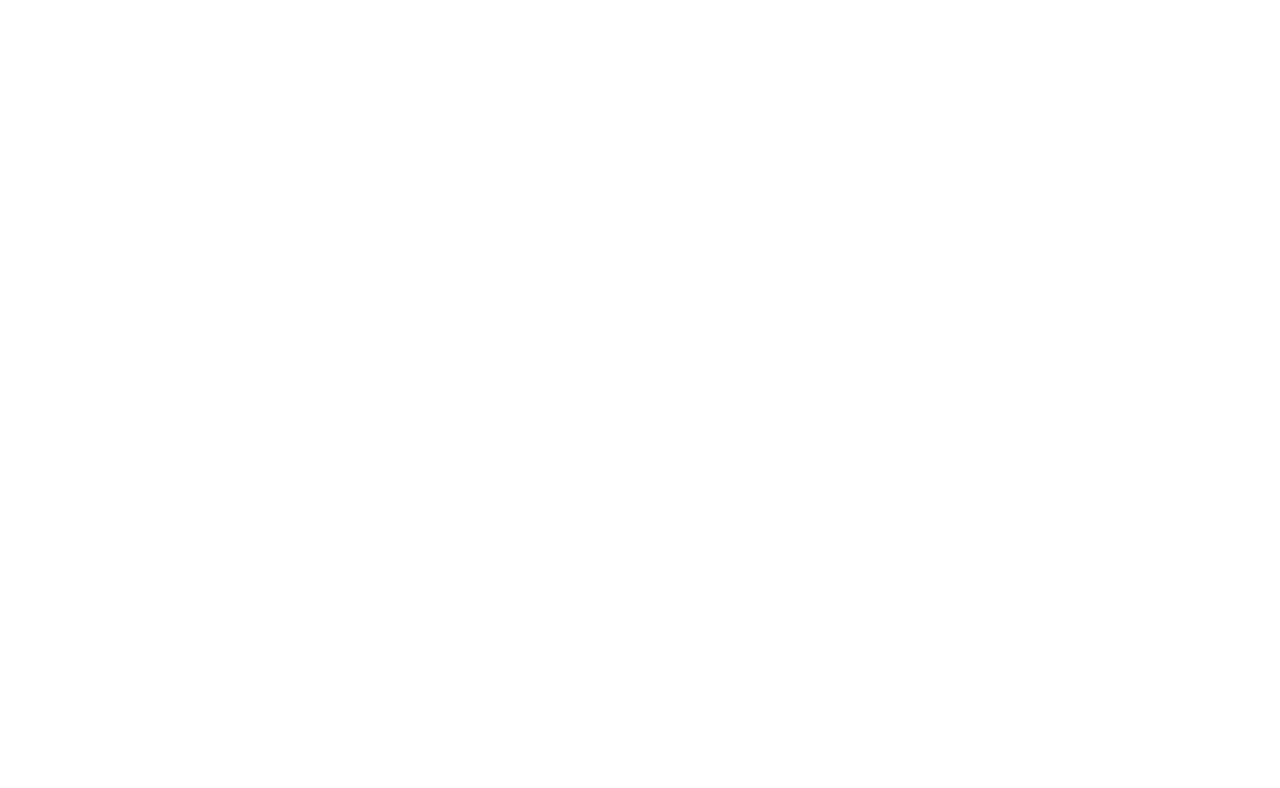
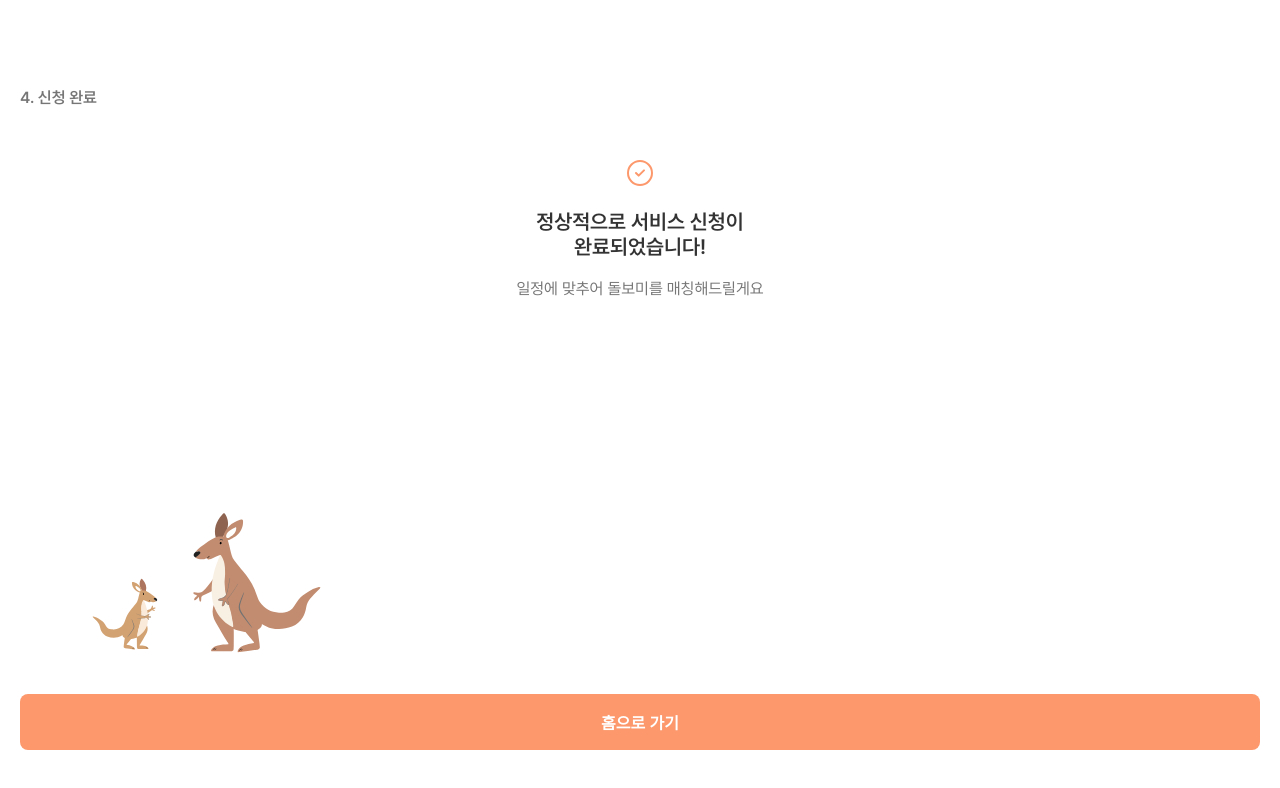
Before and after one commit to 9oormthon-univ/2024_DANPOONG_TEAM_15_FE, a React (Vite) app: page /request/done in a window 1280 px wide. Shown: the top 788 px of the page. Built offline with nearby package versions, Linux system fonts and the light colour scheme.

Commit message:
:sparkles: Implement pay done page UI

```diff
--- a/src/assets/icons/request/index.ts
+++ b/src/assets/icons/request/index.ts
@@ -1,3 +1,5 @@
 import KakaoPayIcon from './kakao-pay.svg?react';
+import DoneIvoryIcon from './done-ivory.svg?react';
+import CircleCheckIcon from './circle-check.svg?react';
 
-export {KakaoPayIcon};
+export {KakaoPayIcon, DoneIvoryIcon, CircleCheckIcon};
--- a/src/components/application-list/TopBackBar.tsx
+++ b/src/components/application-list/TopBackBar.tsx
@@ -7,6 +7,7 @@
   align-items: center;
   justify-content: space-between;
   padding: 24px 20px;
+  height: 56px;
 `;
 
 const BackButton = styled.div`
--- a/src/routes/Done.tsx
+++ b/src/routes/Done.tsx
@@ -1,5 +1,79 @@
+import styled from 'styled-components';
 import * as C from '../styles/CommonStyle';
-import * as S from '../styles/DoneStyle';
+import * as S from '../styles/RequestStyle';
+import {COLOR} from '@/const/color';
+import {CircleCheckIcon, DoneIvoryIcon} from '@/assets/icons/request';
+
+const PageSpace = styled.div`
+  display: flex;
+  flex-direction: column;
+  height: 100dvh;
+`;
+
+const PaddingTop = styled.div`
+  height: 80px;
+`;
+
+const Container = styled.div`
+  padding: 8px 20px;
+  display: flex;
+  flex: 1;
+  flex-direction: column;
+  gap: 50px;
+`;
+
+const GrayBoldText = styled.div`
+  font-weight: 600;
+  color: ${COLOR.GRAY_04};
+`;
+
+const BlackBoldText = styled.div`
+  font-size: 1.3rem;
+  font-weight: 600;
+  color: ${COLOR.BLACK_03};
+`;
+
+const GrayText = styled.div`
+  color: ${COLOR.GRAY_04};
+`;
+
+const BodyContainer = styled.div`
+  display: flex;
+  flex-direction: column;
+  align-items: center;
+  text-align: center;
+  gap: 20px;
+`;
+
+const InfoContainer = styled.div`
+  display: flex;
+  flex-direction: column;
+  gap: 6px;
+`;
+
+const FooterContainer = styled.div`
+  display: flex;
+  flex-direction: column;
+  gap: 20px;
+  background-color: ${COLOR.WHITE_01};
+  padding: 16px 20px 50px;
+`;
+
+const HomeButton = styled.button`
+  padding: 16px;
+  border: none;
+  background-color: ${COLOR.ORANGE_01};
+  color: ${COLOR.WHITE_01};
+  font-weight: 600;
+  font-size: 1rem;
+  border-radius: 8px;
+  cursor: pointer;
+
+  &:hover {
+    background-color: ${COLOR.ORANGE_02};
+    transition: background-color 0.2s;
+  }
+`;
 
 function Done() {
   return (
@@ -8,7 +82,28 @@
         <C.Center>
           <S.Background>
             <C.PageSpace>
-              <S.Done></S.Done>
+              <PageSpace>
+                {/* <TopBackBar /> */}
+                <PaddingTop />
+                <Container>
+                  <InfoContainer>
+                    <GrayBoldText>4. 신청 완료</GrayBoldText>
+                  </InfoContainer>
+                  <BodyContainer>
+                    <CircleCheckIcon />
+                    <BlackBoldText>
+                      정상적으로 서비스 신청이
+                      <br />
+                      완료되었습니다!
+                    </BlackBoldText>
+                    <GrayText>일정에 맞추어 돌보미를 매칭해드릴게요</GrayText>
+                  </BodyContainer>
+                </Container>
+                <FooterContainer>
+                  <DoneIvoryIcon />
+                  <HomeButton>홈으로 가기</HomeButton>
+                </FooterContainer>
+              </PageSpace>
             </C.PageSpace>
           </S.Background>
         </C.Center>
```
Also changed, not shown: src/assets/icons/request/circle-check.svg (added), src/assets/icons/request/done-ivory.svg (added).
